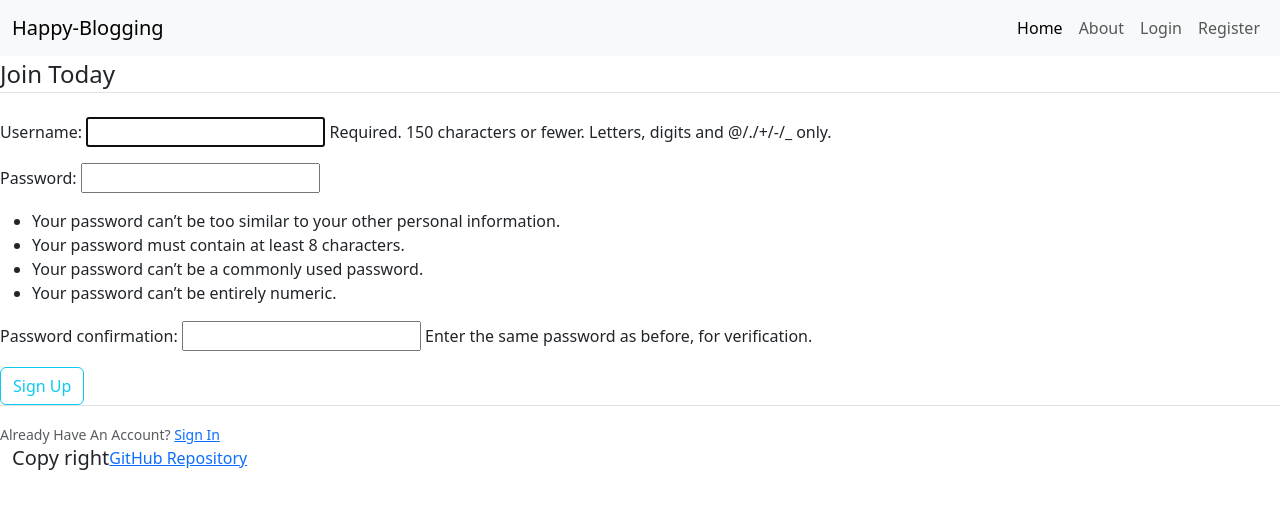
After one commit to Priyanka-Dhanabal/pp4, a Django app: page /register/ in a window 1280 px wide. The commit adds this page. Shown: the top 509 px of the page. Run offline with Django 4.2, Linux system fonts and the light colour scheme; some web fonts are replaced.

Commit message:
created a register view and register html file

```diff
--- a/blog/templates/blog/base.html
+++ b/blog/templates/blog/base.html
@@ -58,7 +58,13 @@
   </nav>
 
 
-
+  {% if messages %}
+    {% for message in messages %}
+      <div class="alert alert-{{ message.tags }}">
+        {{ message }}
+      </div>
+    {% endfor %}
+  {% endif %}
   {% block content %}
 
   {% endblock content %}
--- a/django_project_blog/settings.py
+++ b/django_project_blog/settings.py
@@ -31,6 +31,7 @@ ALLOWED_HOSTS = ['8000-priyankadhanabal-pp4-2kgl93970zq.ws-eu111.gitpod.io']
 # Application definition
 
 INSTALLED_APPS = [
+
     'django.contrib.admin',
     'django.contrib.auth',
     'django.contrib.contenttypes',
@@ -38,6 +39,7 @@ INSTALLED_APPS = [
     'django.contrib.messages',
     'django.contrib.staticfiles',
     'blog',
+    'user_account',
 ]
 
 CSRF_TRUSTED_ORIGINS = [
--- a/django_project_blog/urls.py
+++ b/django_project_blog/urls.py
@@ -17,9 +17,11 @@ Including another URLconf
 from django.contrib import admin
 from django.urls import path, include
 from blog import views as home_views
+from user_account import views as user_views
 
 urlpatterns = [
     path('', home_views.home, name='blog-home'),
     path('admin/', admin.site.urls),
     path('about/', home_views.about, name='blog-about'),
+    path('register/', user_views.register, name='register'),
 ]
--- /dev/null
+++ b/user_account/templates/user_account/register.html
@@ -0,0 +1,21 @@
+{% extends "blog/base.html" %}
+
+{% block content %}
+    <div class="content-section">
+        <form action="" method="post">
+            {% csrf_token %}
+            <fieldset class="form-group">
+                <legend class="border-bottom mb-4">Join Today</legend>
+                {{ form.as_p }}
+
+            </fieldset>
+            <div class="form-group">
+                <button class="btn btn-outline-info" type="submit">Sign Up</button>
+            </div>
+        </form>
+        <div class="border-top pt-3">
+            <small class="text-muted">Already Have An Account? <a href="#">Sign In</a></small>
+        </div>
+    </div>
+
+{% endblock content%}
--- a/user_account/views.py
+++ b/user_account/views.py
@@ -1,3 +1,17 @@
-from django.shortcuts import render
+from django.shortcuts import render, redirect
+from django.contrib.auth.forms import UserCreationForm
+from django.contrib import messages
 
 # Create your views here.
+def register(request):
+    if request.method == 'POST':
+        form = UserCreationForm(request.POST)
+        if form.is_valid():
+            form.save()
+            username = form.cleaned_data.get('username')
+            messages.success(request, f'Account has been created for {username} !')
+            return redirect('blog-home')
+    else:
+        form = UserCreationForm()
+
+    return render(request, 'user_account/register.html',{'form': form})
```
